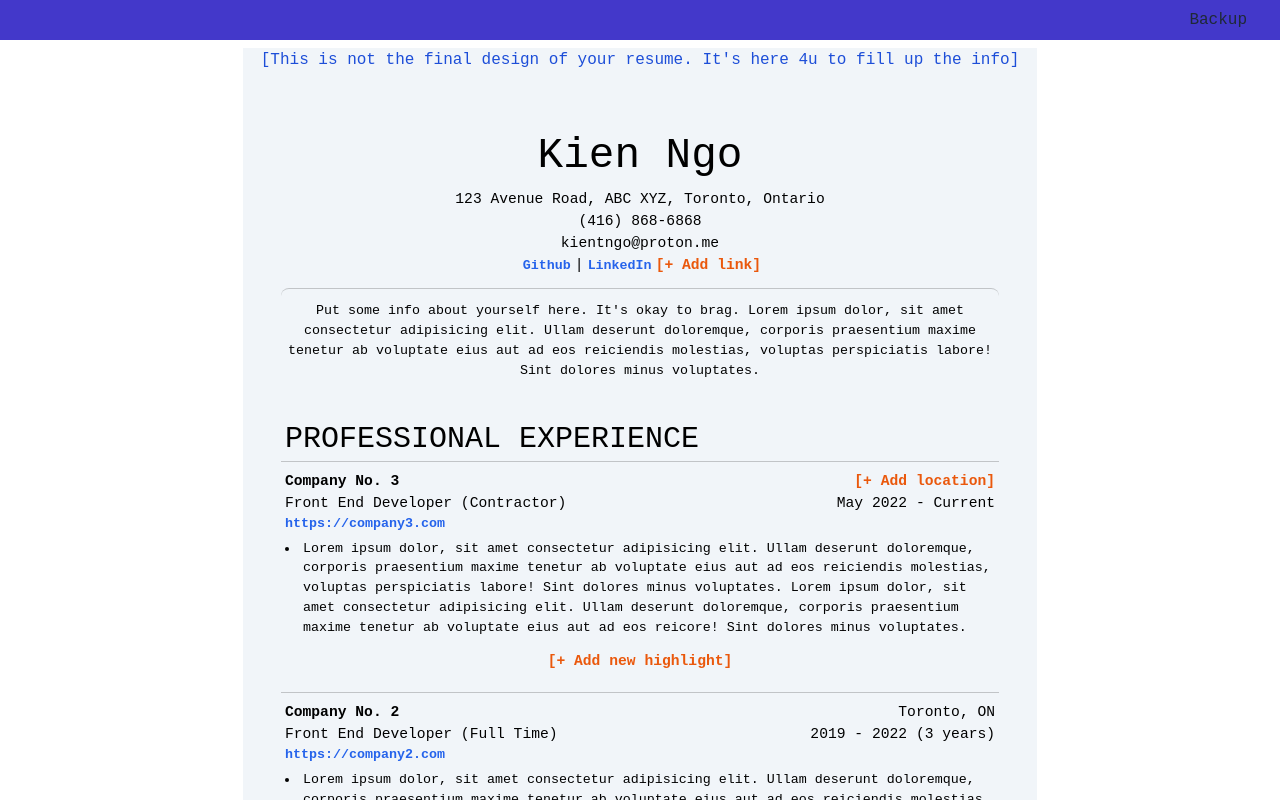
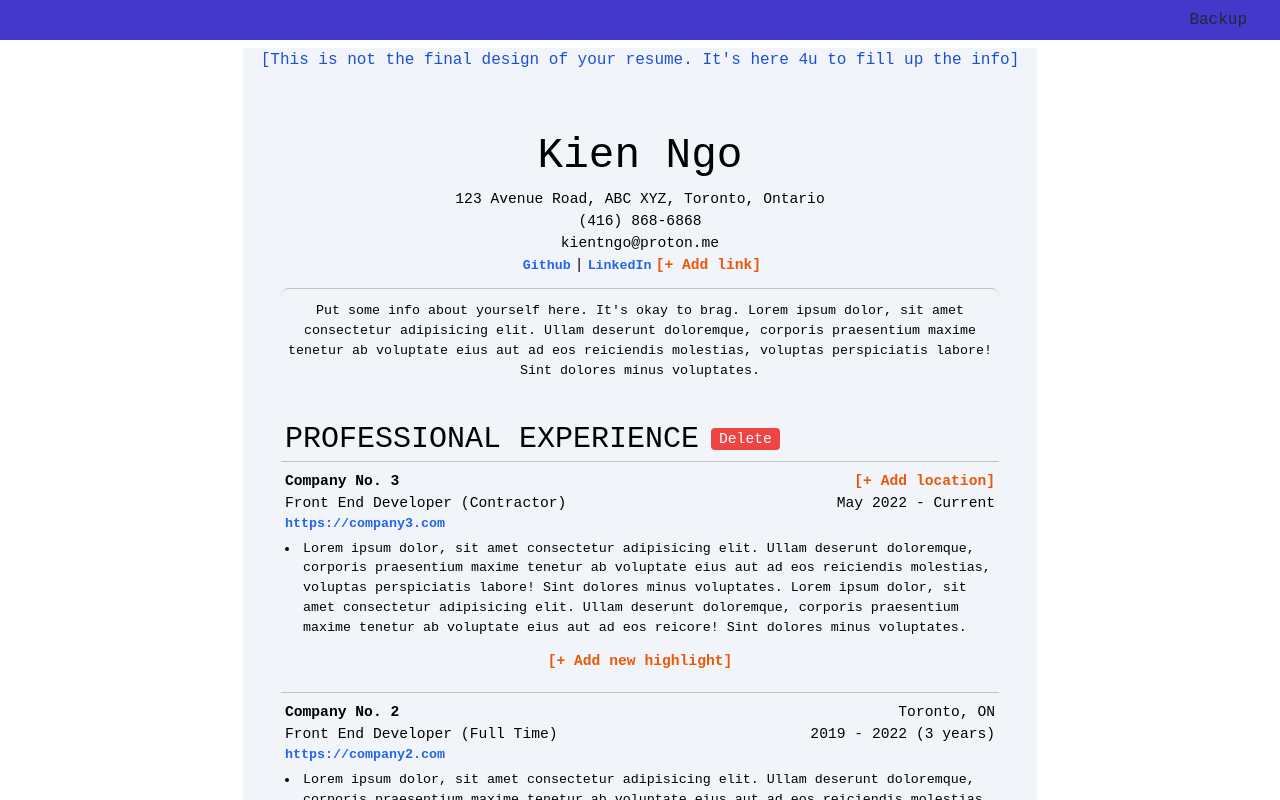
Before and after one commit to kien-ngo/classic-resume-builder, a Next.js app: page / in a window 1280 px wide. Shown: the top 800 px of the page. Built offline with nearby package versions, Linux system fonts and the light colour scheme.

Commit message:
Feature: delete section

```diff
--- /dev/null
+++ b/src/components/resume/DeleteSectionBtn.tsx
@@ -0,0 +1,17 @@
+import { sectionsAtom } from '@src/store/jotai';
+import { useAtom } from 'jotai';
+
+export default function DeleteSectionBtn({ index, title }: { index: number; title: string }) {
+  const [sections, setSections] = useAtom(sectionsAtom);
+  const deleteSection = () => {
+    const text = `Delete section [${title}] ?`;
+    if (!confirm(text)) return;
+    const newData = sections.filter((o, i) => i !== index);
+    setSections(newData);
+  };
+  return (
+    <button className="bg-red-500 h-fit w-fit my-auto px-2 rounded text-white ml-2" onClick={deleteSection}>
+      Delete
+    </button>
+  );
+}
--- a/src/components/resume/Section.tsx
+++ b/src/components/resume/Section.tsx
@@ -1,6 +1,7 @@
 import { TSection } from '@src/types/resume';
 import { Fragment } from 'react';
 import AddHighlight from '../modals/AddHighlight';
+import DeleteSectionBtn from './DeleteSectionBtn';
 import SectionItemDuration from './SectionItemDuration';
 import SectionItemHighlight from './SectionItemHighlight';
 import SectionItemLink from './SectionItemLink';
@@ -17,7 +18,10 @@ export default function Section(props: TSectionProps) {
   const { item, mainIndex } = props;
   return (
     <div className="flex flex-col">
-      <SectionTitle defaultValue={item.displayText} index={mainIndex} />
+      <div className="flex flex-row mb-[4px] mt-7">
+        <SectionTitle defaultValue={item.displayText} index={mainIndex} />
+        <DeleteSectionBtn index={mainIndex} title={item.displayText} />
+      </div>
       {item.items.map((subItem, index) => (
         <div className="border-t border-light-black flex flex-col pb-5" key={subItem.name}>
           <div className="flex flex-row justify-between mt-2">
@@ -52,11 +56,7 @@ export default function Section(props: TSectionProps) {
           >
             [+ Add new highlight]
           </label>
-          <AddHighlight
-            htmlFor={`addMoreHighlight_${mainIndex}_${index}`}
-            index={mainIndex}
-            subIndex={index}
-          />
+          <AddHighlight htmlFor={`addMoreHighlight_${mainIndex}_${index}`} index={mainIndex} subIndex={index} />
         </div>
       ))}
     </div>
--- a/src/components/resume/SectionTitle.tsx
+++ b/src/components/resume/SectionTitle.tsx
@@ -15,7 +15,7 @@ export default function SectionTitle({ defaultValue, index }: { defaultValue: st
     <>
       <label
         htmlFor={htmlFor}
-        className={`${classHoverHighlight} mb-[4px] mt-7 uppercase text-left text-3xl w-fit ${
+        className={`${classHoverHighlight} uppercase text-left text-3xl w-fit ${
           !defaultValue ? 'text-orange-600' : ''
         }`}
       >
```
